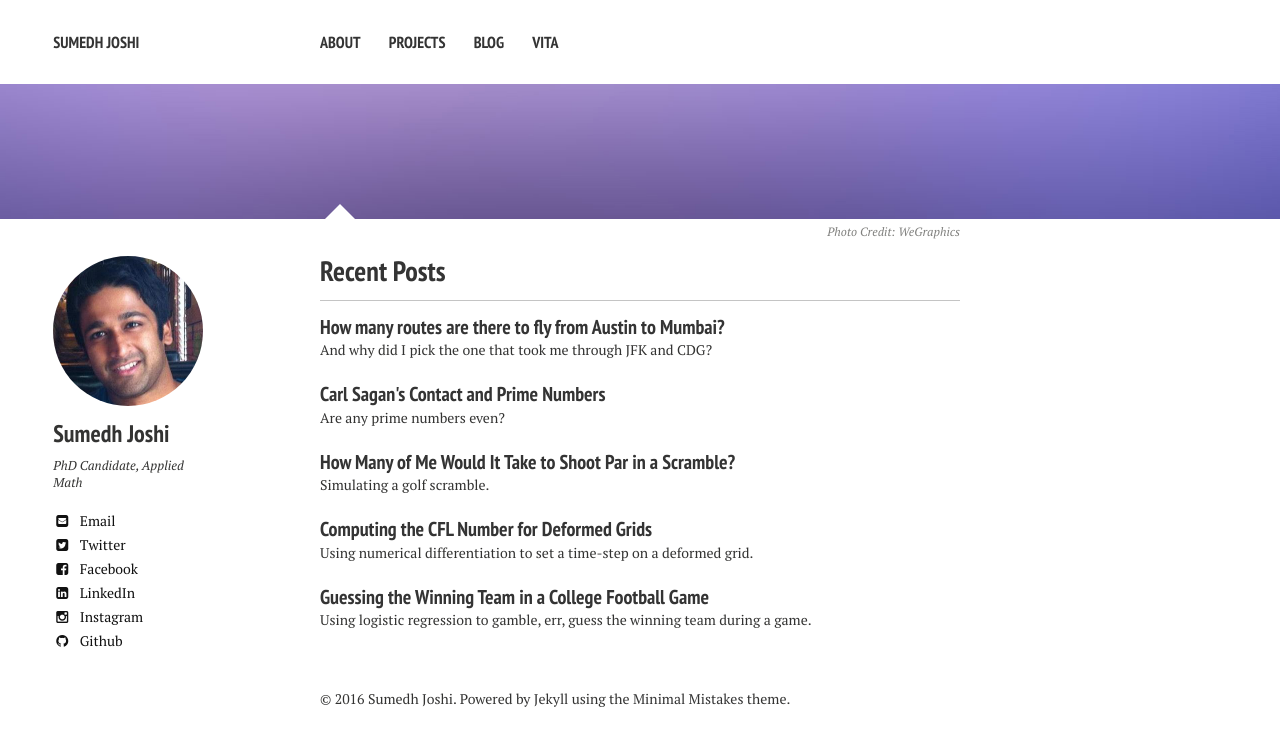
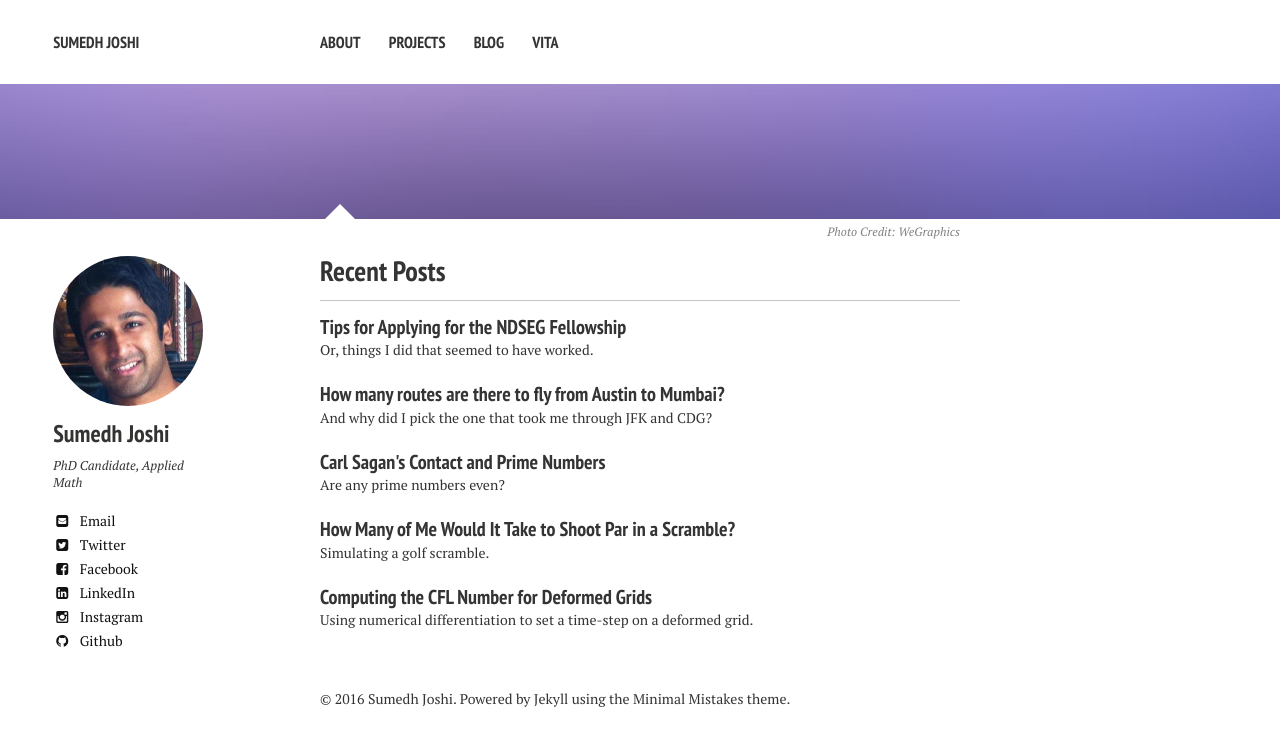
Before and after one commit to aledlie/Homage, a Jekyll site: the page built from index.md, in a window 1280 px wide. Shown: the top 746 px of the page. Built offline with Jekyll 4.4.1, drawn with Linux system fonts in a browser that asks for light colours; nearby versions of some CDN libraries; some of the changed lines change nothing that is shown.

Commit message:
Added post on applying for the NDSEG.

```diff
--- a/_config.yml
+++ b/_config.yml
@@ -9,7 +9,7 @@
 
 permalink:   /:categories/:title/
 markdown:    kramdown
-highlighter: rouge
+highlighter: false
 sass:
   sass_dir: _sass
   style: compressed
--- /dev/null
+++ b/_posts/2016-04-04-tips-for-applying-for-the-ndseg-fellowship.markdown
@@ -0,0 +1,50 @@
+---
+layout: post
+title: "Tips for Applying for the NDSEG Fellowship"
+modified:
+categories: academia
+excerpt: Or, things I did that seemed to have worked.
+tags: []
+image:
+  feature:
+comments: true
+date: 2016-04-04T19:11:56-05:00
+---
+
+In 2012 I won the National Defense Science and Engineering Graduate (NDSEG) Fellowship to study the interaction between shoaling nonlinear internal waves and ocean acoustics.  To be perfectly honest, I had never considered myself a student that was worthy of such awards, and didn't expect to win for several reasons.  First, my grades were okay, but not great (something like a 3.5 out of 4.0).  Second, the NDSEG requires that an applicant be in the first or second year of graduate study.  I was in my third year, but had some extenuating circumstances.  Namely, I had just changed institutions and majors.  Finally, and perhaps most critically, I was going to apply for the fellowship without a letter of recommendation from my research advisor, who (at the time) I had just started working with and didn't know very well.  Basically, I applied for the fellowship because I had an idea of what I wanted to work on, and it was not that much work.  I didn't apply because I thought I had a good shot of winning.  However, having successfully won the fellowship under these circumstances, I think I have some useful advice to offer.
+
+_Just FYI, these tips are adapted from a talk I gave to the acoustics graduate program at The University of Texas_
+
+## NDSEG information
+
+* The NDSEG has about a 5-10% acceptance rate, which is strongly dependent on the area you apply for.  They used to release statistics on the acceptance rate by application area, but I don't think they do anymore.
+
+* It pays $30k, $30.5k, and $31k in three consecutive years.  It, unlike the NSF fellowship, cannot be deferred.  Also, depending on where you go to graduate school, it may pay less than a graduate research assistantship.  At Cornell, I took a paycut to take the NDSEG.
+
+* It is sponsored by the Army Research Office, Office of Naval Research, Air Force Office of Scientific Research, and the High-Performance Computing Modernization Office (my sponsor).  As such, you should be thinking of one of these institutions when you write you application letter.
+
+* It has a ridiculously easy application process when compared to the Hertz or the NSF-GRFP.  The NSF requires several pages of essays, and the Hertz requires an in-person interview if you make it that far.  The NDSEG only requires a 3000-word essay.
+
+## Application tips
+
+* Everyone should apply.  Technically it's supposed to be in your first year of graduate study barring extenuating circumstances.  I applied in my third year of study but had enough extenuating circumstances (new school, field, advisor, and project) that I was awarded the fellowship.
+
+* Brainstorm a project; this is on you to come up with something interesting and fun.  Don't worry too much about having to adhere strictly to it, but make sure it is something you are actually interested in doing so that that sincerity comes across in the application.  If you do not have such a project in mind, seek out mentors in your research group to help you brainstorm (which is good advice for an academic in general!).
+
+* Write your essay early, have someone who has written grants to the funding agency you are applying to read it.  Have other NDSEG winners read it.  Have lots of people read it and give feedback.
+
+* Reference the literature in your essay, at least by names of people who might be good collaborators.  They don't have to be at Texas.  These are also great people to have read your essay to judge whether your research plan is feasible and a good idea.
+
+* Use the jargon of your field to make sure your essay gets read by people who know your project.  If there are recognizable institutions you are affiliated with (ARL) reference those to make sure that its clear that you're a contributing member of the research community.
+
+* Write your essay like a mini-grant proposal: that is what it is.
+
+* Get letters of rec from people who are either well-known in the field, know you really well, or are likely to write really well.  Ideally they're academics or research scientists, and ideally they satisfy more than one of those tenants.
+
+* Read this page: http://www.pgbovine.net/fellowship-tips.htm
+
+* Grades and scores are not critically important, my grades and scores were both below average for graduate students.  However, make sure you demonstrate that you have a good idea that you are sincerely interested in.
+
+## Departing thoughts
+
+In general, you should apply for a fellowship when you feel ready to formulate a problem that you are interested in working on.  In my opinion, it is unfortunate that most of the big fellowships are only awarded in years one and two of a doctoral degree; it was a little bit later that I was more certain of what I wanted to do.  But, you should use these applications as good opportunities to solidify for yourself what it is you want to do.  If you can describe cogently and clearly what your plan for graduate school is, you're probably a good candidate for the NDSEG, and, other fellowships.
```
Also changed, not shown: 11 other files.
